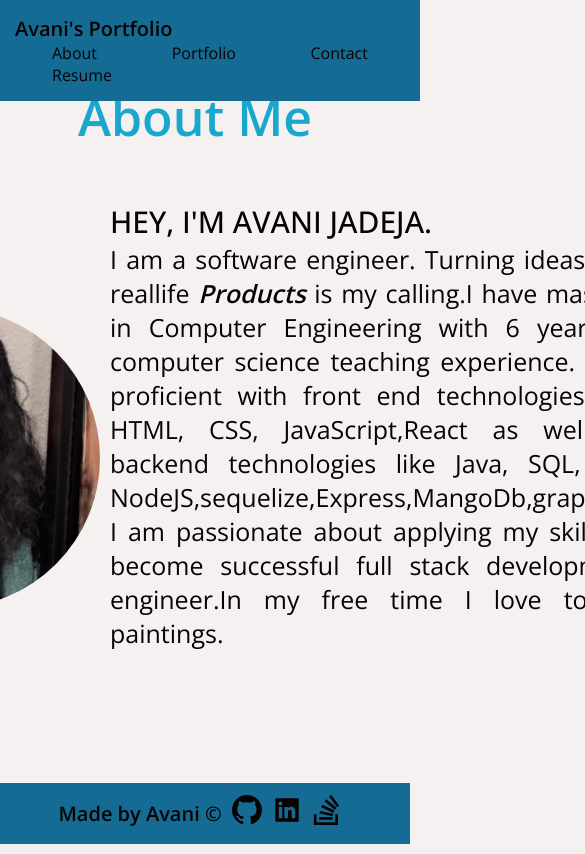
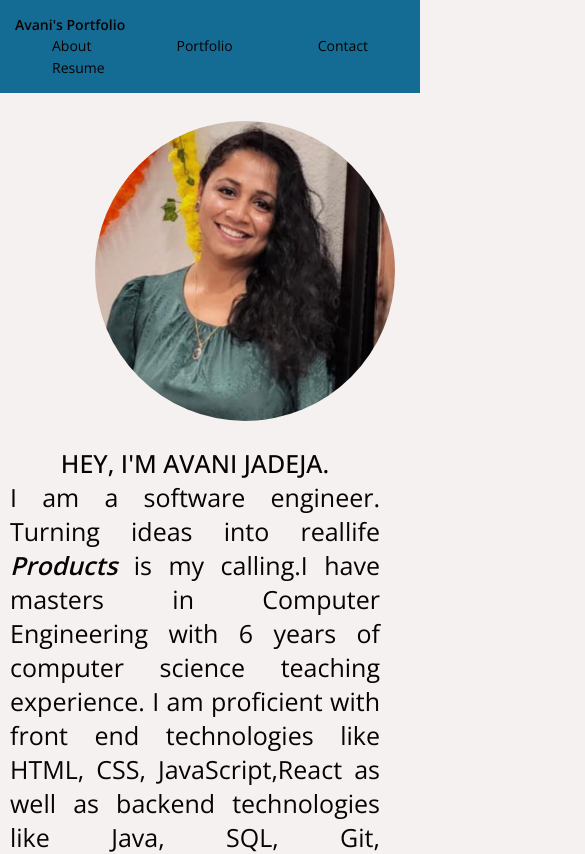
Before and after one commit to avanijadeja/react_portfolio, a React (Create React App) app: page / in a window 390 px wide. Shown: the top 854 px of the page, 585 px wide, since content can reach past the window. Built offline with nearby package versions, Linux system fonts and the light colour scheme.

Commit message:
Added media css for about me

```diff
--- a/src/index.css
+++ b/src/index.css
@@ -370,7 +370,69 @@ footer ul h2 {
 .logo:hover {
   color: var(--light-color);
 }
+
 /* Footer CSS Ends */
 
+@media screen and (max-width: 1200px) {
+  header h4,
+  nav ul li a {
+    margin: 0;
+    font-size: 14px;
+  }
+
+  .information {
+    font-size: 10px;
+  }
+
+  footer ul h2 {
+    font-size: 14px;
+    padding-right: 5px;
+  }
+  .logo {
+    font-size: 14px;
+  }
+}
+
+/* for max-width 992px its changes different attribute fontsize. */
 @media screen and (max-width: 992px) {
+  h1 {
+    font-size: 30px;
+    text-align: center;
+    justify-content: center;
+    padding-top: 40px;
+    padding-bottom: 40px;
+  }
+
+  .information {
+    margin: 0px;
+  }
+
+  /*  h2 CSS */
+  .information h2 {
+    text-align: center;
+    justify-content: center;
+    font-size: 25px;
+  }
+
+  /*  information paragraph CSS*/
+  .information p {
+    font-size: 25px;
+    font-weight: 300;
+  }
+
+  /* About me image css */
+  .headshot-container {
+    display: flex;
+    align-items: center;
+    justify-content: center;
+    padding-bottom: 15px;
+    margin-left: 100px;
+  }
+  .sub-section {
+    flex-direction: column;
+  }
+  .headshot {
+    width: 300px;
+    border-radius: 150px;
+  }
 }
```
